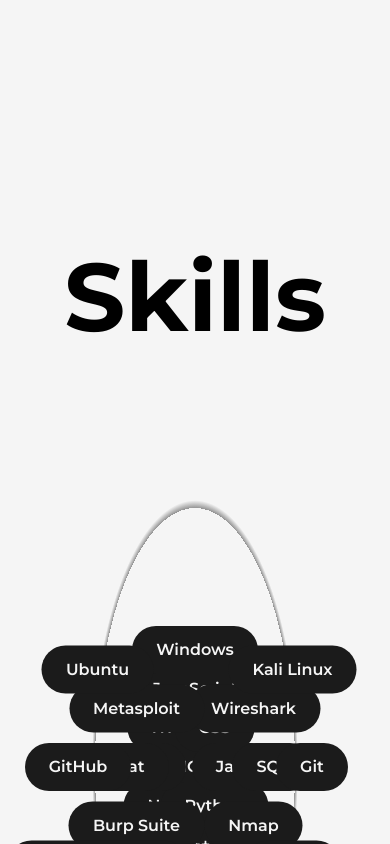
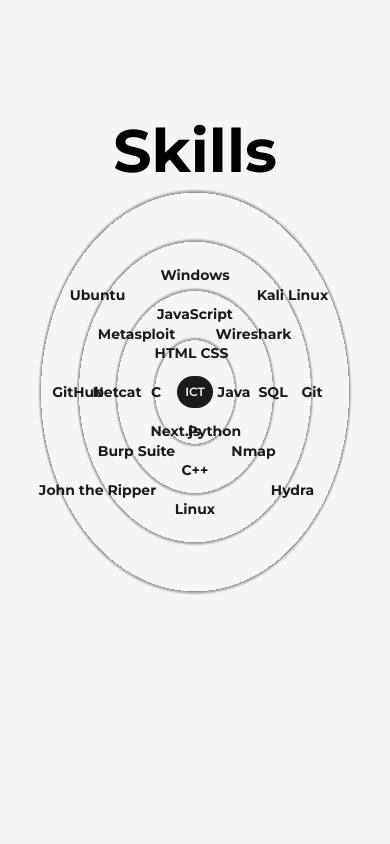
Before and after one commit to MohamedTaherMaalej/my-portfolio, a Next.js app: page /about in a window 390 px wide. Shown: the part 1500-2344 px from the top of the page. Built offline with nearby package versions, Linux system fonts and the light colour scheme.

Commit message:
Enhance responsiveness

```diff
--- a/components/Skills.js
+++ b/components/Skills.js
@@ -3,7 +3,7 @@
 
 const Skill = ({name, x, y}) => {
   return (
-    <motion.div className='flex items-center justify-center rounded-full font-semibold bg-dark text-light py-3 px-6 shadow-dark  cursor-pointer absolute dark:text-dark dark:bg-light'
+    <motion.div className='flex items-center justify-center rounded-full font-semibold bg-dark text-light py-3 px-6 shadow-dark cursor-pointer absolute dark:text-dark dark:bg-light lg:py-2 lg:px-4 md:text-sm md:py-1.5 md:px-3 xs:bg-transparent xs:dark:bg-transparent xs:text-dark xs:dark:text-light xs:font-bold'
     whileHover={{scale: 1.05}}
     initial={{x: 0, y: 0}}
     whileInView={{x: x, y: y, transition: {duration: 1.5}}}
@@ -17,9 +17,9 @@
 function Skills() {
   return (
     <>
-    <h2 className='font-bold text-8xl mt-64 w-full text-center'>Skills</h2>
-    <div className='w-full h-screen relative flex items-center justify-center rounded-full bg-circularLight dark:bg-circularDark'>
-      <motion.div className=' flex items-center justify-center rounded-full font-semibold bg-dark text-light p-8 shadow-dark cursor-pointer dark:text-dark dark:bg-light' whileHover={{scale: 1.05}}>
+    <h2 className='font-bold text-8xl mt-64 w-full text-center md:text-6xl md:mt-32'>Skills</h2>
+    <div className='w-full h-screen relative flex items-center justify-center rounded-full bg-circularLight dark:bg-circularDark lg:h-[80vh] md:h-[60vh] xs:h-[50vh] lg:bg-circularLightLg lg:dark:bg-circularDarkLg md:bg-circularLightMd md:dark:bg-circularDarkMd sm:bg-circularLightSm sm:dark:bg-circularDarkSm'>
+      <motion.div className=' flex items-center justify-center rounded-full font-semibold bg-dark text-light p-8 shadow-dark cursor-pointer dark:text-dark dark:bg-light lg:p-6 md:p-4 xs:text-xs xs:p-2' whileHover={{scale: 1.05}}>
         ICT
       </motion.div>
       <Skill name='HTML' x='-5vw' y='-10vw'/>
```
